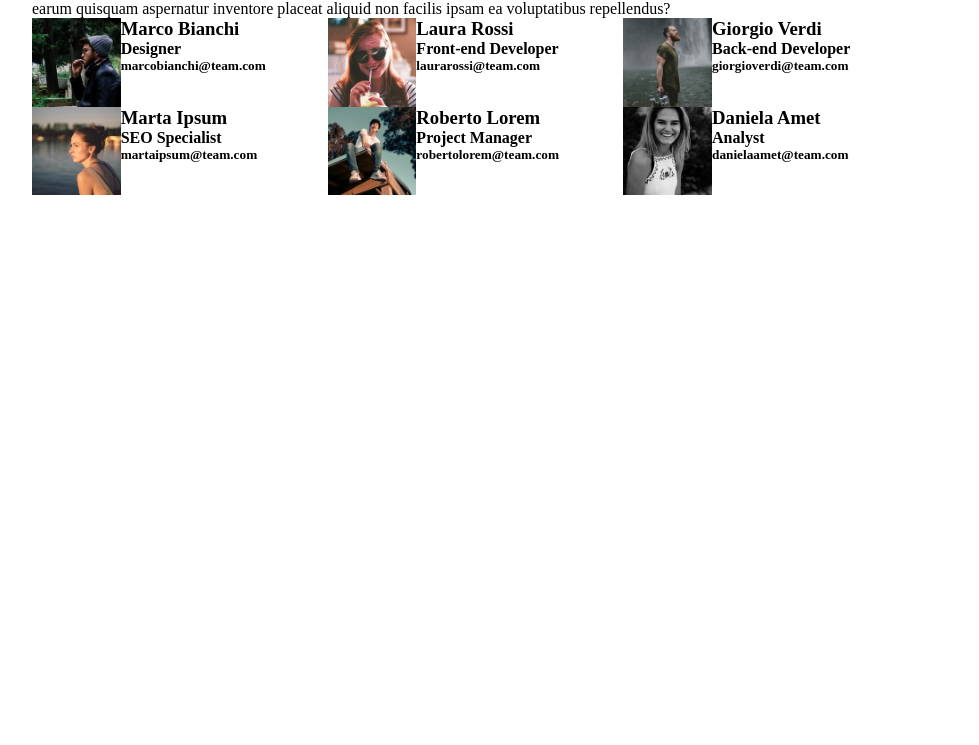
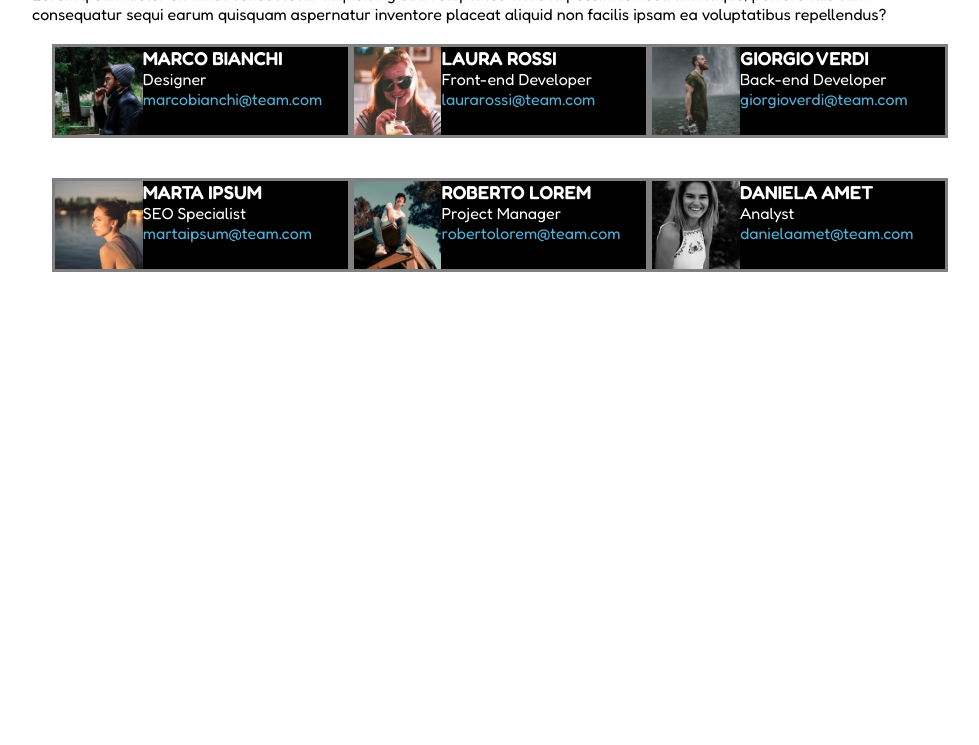
Before and after one commit to lollomrt/html-css-float-cards, a plain HTML site: page index.html in a window 1280 px wide. Shown: the part 55-800 px from the top of the page, without its empty margins (160-1139 px from the left). Drawn offline with Linux system fonts and the light colour scheme.

Commit message:
Revisione Marco

```diff
--- a/css/style.css
+++ b/css/style.css
@@ -5,15 +5,38 @@
 }
 
 /* utilities */
+body {
+    background-color: #fff;
+    font-family: 'Fredoka', sans-serif;
+}
 
 .container {
     width: 70%;
     margin: 0 auto;
 }
 
+p, h4, h5 {
+    font-size: 16px;
+    font-weight: 400;
+}
+
+h3 {
+    text-transform: uppercase;
+    color: #fff;
+}
+
+h4 {
+    color: #fff;
+}
+
+h5 {
+    color: #51b2d9;
+}
+
+/* Parte floating e stile immagine */
 .col {
     float: left;
-    width: 33%;
+    width: calc(100%/3);
 }
 
 .row {
@@ -33,4 +56,7 @@
     content: "";
     display: table;
     clear: both;
+    background-color: #000;
+    border: 3px solid grey;
+    margin: 20px;
 }
--- a/index.html
+++ b/index.html
@@ -6,6 +6,9 @@
         <meta name="viewport" content="width=device-width, initial-scale=1.0">
         <title>Floating Cards</title>
         <link rel="stylesheet" href="./css/style.css">
+        <link rel="preconnect" href="https://fonts.googleapis.com">
+        <link rel="preconnect" href="https://fonts.gstatic.com" crossorigin>
+        <link href="https://fonts.googleapis.com/css2?family=Fredoka:wght@400;600&display=swap" rel="stylesheet">
     </head>
     <body>
         <div class="container">
```
